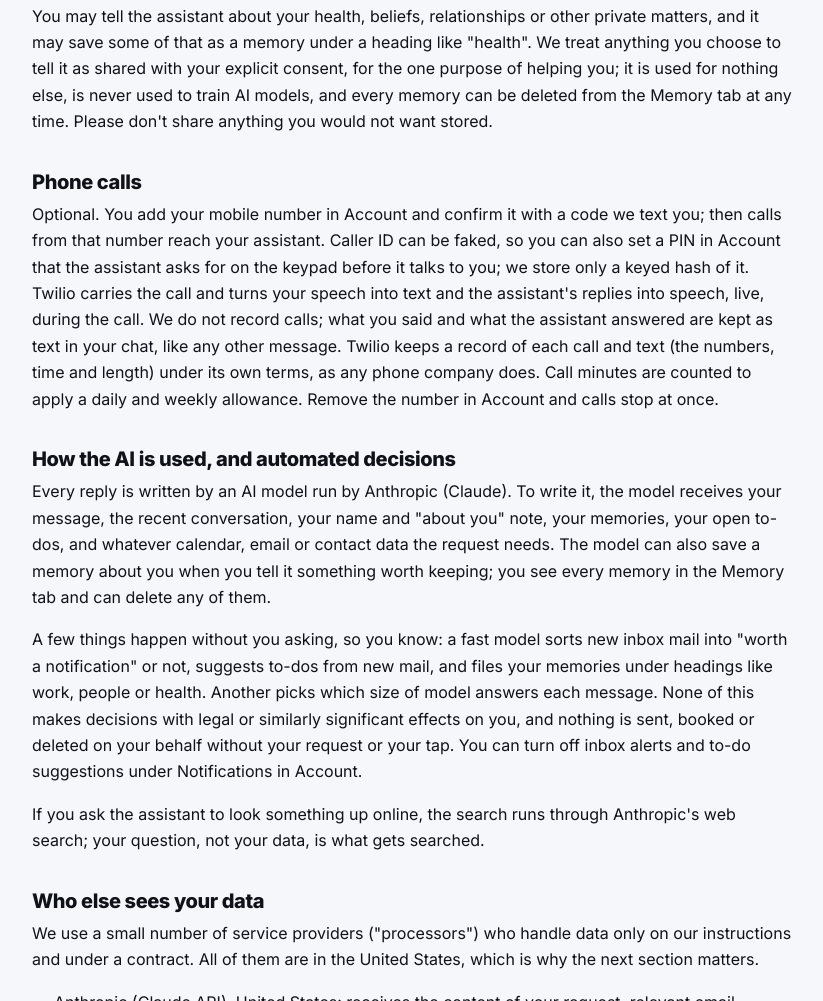
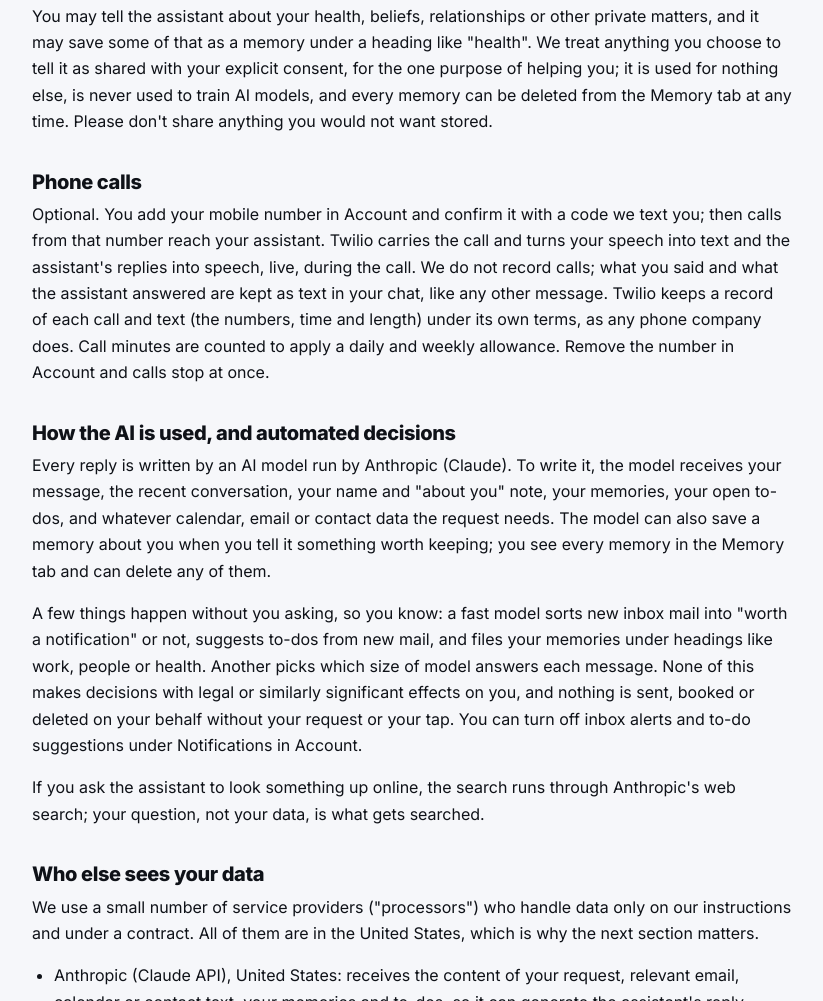
Before and after one commit to uncemo/uncemo.com, a plain HTML site: page privacy.html in a window 1280 px wide. Shown: the part 4098-5099 px from the top of the page, without its empty margins (228-1051 px from the left). Drawn offline with Linux system fonts and the light colour scheme.

Commit message:
Drop the invite-only gate and the spoken PIN (not wanted); /waitlist command restored (the invite block had swallowed its line); the relay TwiML helper stays
Co-Authored-By: Claude Fable 5.1 <noreply@anthropic.com>

```diff
--- a/privacy.html
+++ b/privacy.html
@@ -99,7 +99,7 @@
     <p>You may tell the assistant about your health, beliefs, relationships or other private matters, and it may save some of that as a memory under a heading like "health". We treat anything you choose to tell it as shared with your explicit consent, for the one purpose of helping you; it is used for nothing else, is never used to train AI models, and every memory can be deleted from the Memory tab at any time. Please don't share anything you would not want stored.</p>
 
     <h2>Phone calls</h2>
-    <p>Optional. You add your mobile number in Account and confirm it with a code we text you; then calls from that number reach your assistant. Caller ID can be faked, so you can also set a PIN in Account that the assistant asks for on the keypad before it talks to you; we store only a keyed hash of it. Twilio carries the call and turns your speech into text and the assistant's replies into speech, live, during the call. We do not record calls; what you said and what the assistant answered are kept as text in your chat, like any other message. Twilio keeps a record of each call and text (the numbers, time and length) under its own terms, as any phone company does. Call minutes are counted to apply a daily and weekly allowance. Remove the number in Account and calls stop at once.</p>
+    <p>Optional. You add your mobile number in Account and confirm it with a code we text you; then calls from that number reach your assistant. Twilio carries the call and turns your speech into text and the assistant's replies into speech, live, during the call. We do not record calls; what you said and what the assistant answered are kept as text in your chat, like any other message. Twilio keeps a record of each call and text (the numbers, time and length) under its own terms, as any phone company does. Call minutes are counted to apply a daily and weekly allowance. Remove the number in Account and calls stop at once.</p>
 
     <h2>How the AI is used, and automated decisions</h2>
     <p>Every reply is written by an AI model run by Anthropic (Claude). To write it, the model receives your message, the recent conversation, your name and "about you" note, your memories, your open to-dos, and whatever calendar, email or contact data the request needs. The model can also save a memory about you when you tell it something worth keeping; you see every memory in the Memory tab and can delete any of them.</p>
```
